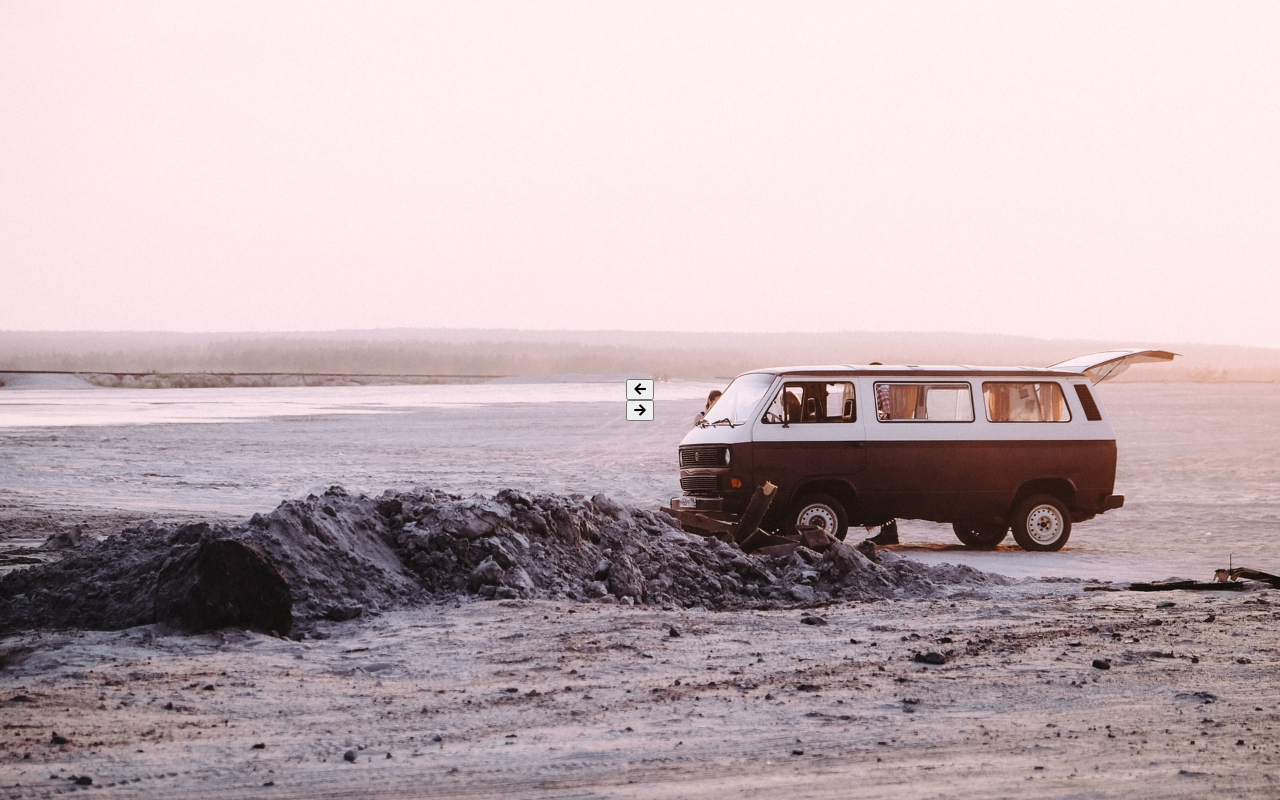
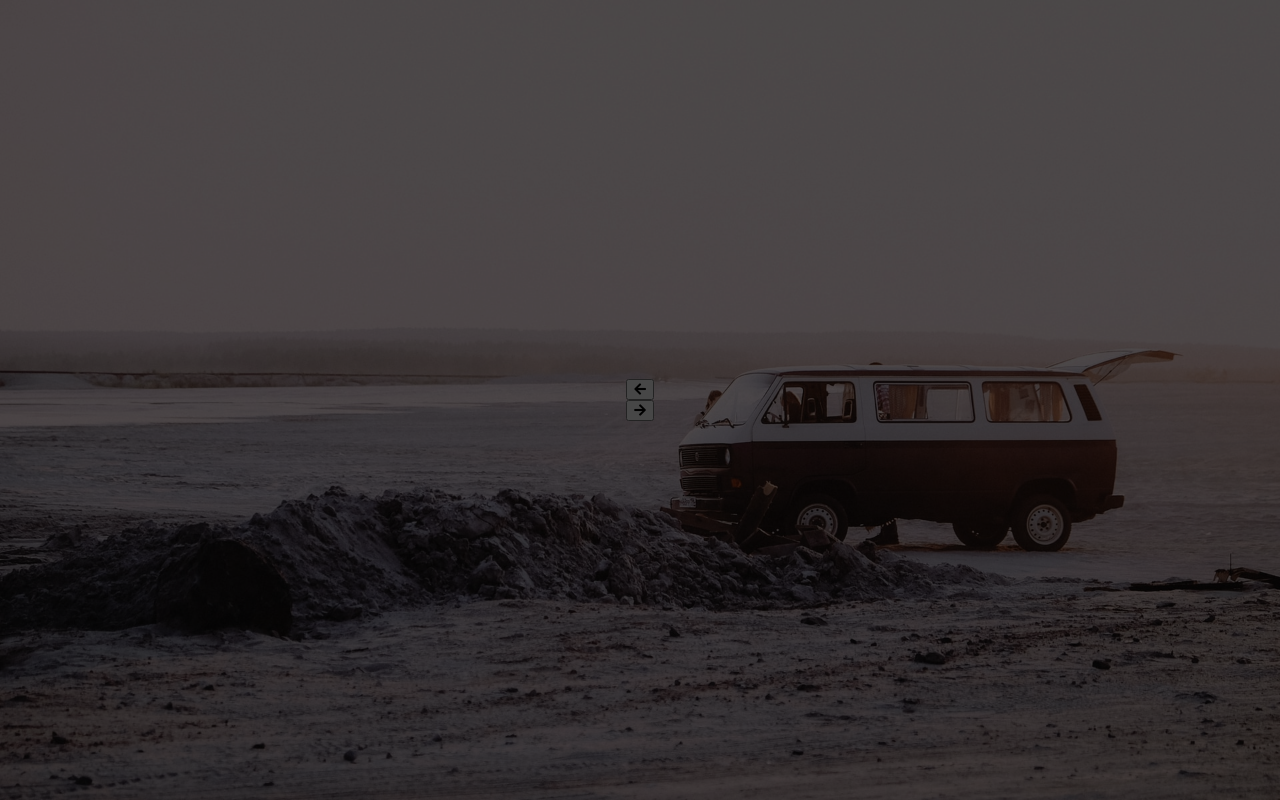
Before and after one commit to hamzaanwardev/background-slider, a plain HTML site: page index.html in a window 1280 px wide. Drawn offline with Linux system fonts and the light colour scheme.

Commit message:
Update style.css

```diff
--- a/style.css
+++ b/style.css
@@ -18,3 +18,13 @@ body {
     background-size: cover;
     transition: 0.4s;
 }
+
+body:before {
+    content: '';
+    position: absolute;
+    top: 0;
+    left: 0;
+    width: 100%;
+    height: 100%;
+    background: rgba(0, 0, 0, 0.7);
+}
```
